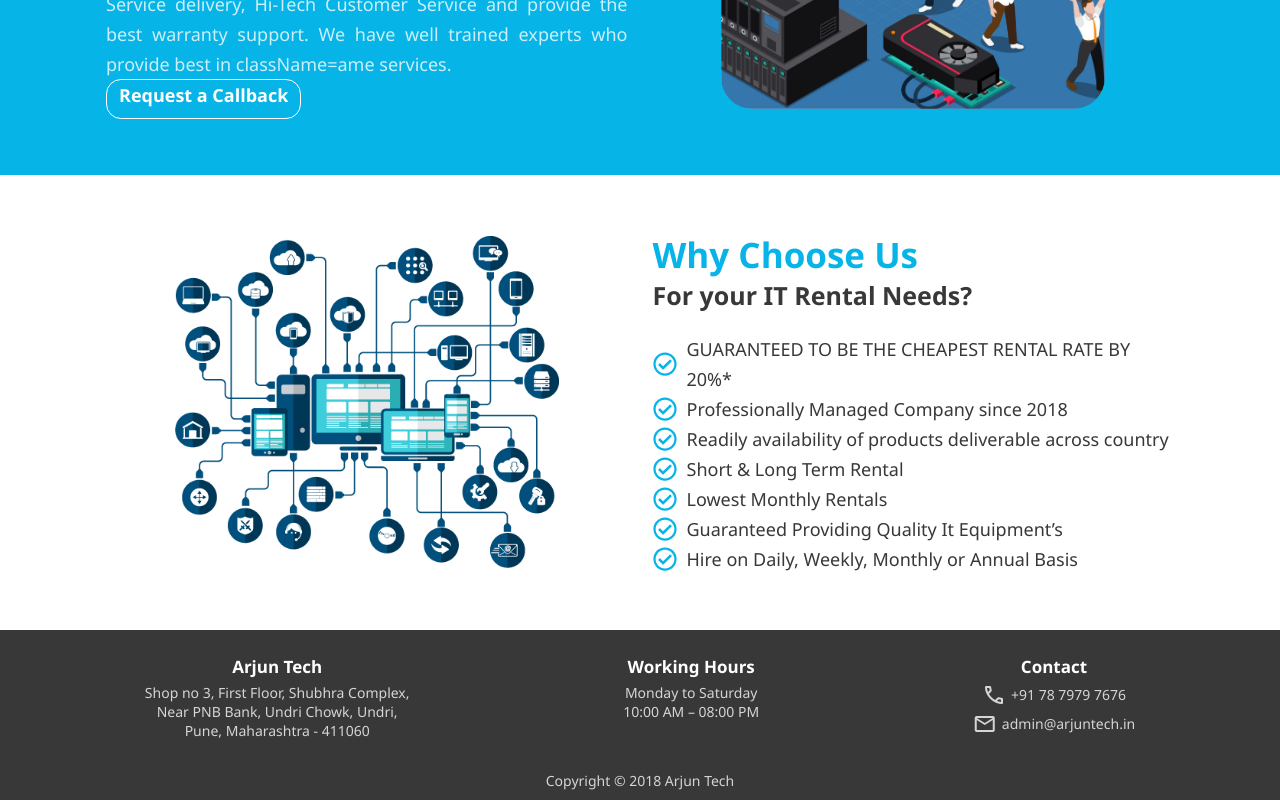
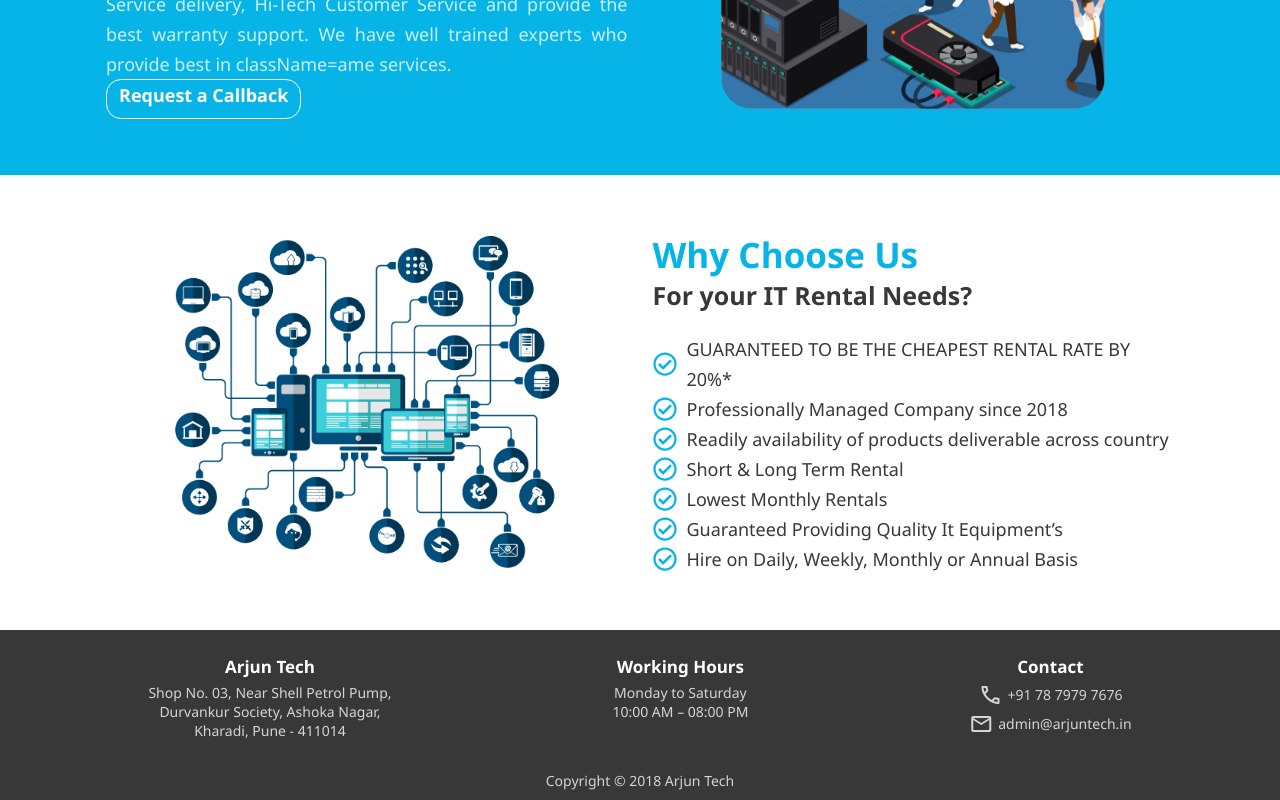
Before and after one commit to ashishmisal23/arjun-tech, a React (Create React App) app: page / in a window 1280 px wide. Shown: the part 467-1267 px from the top of the page. Built offline with nearby package versions, Linux system fonts and the light colour scheme; the HTML template or start-up script is replaced by a standard one.

Commit message:
Footer Changed and Address Changes

```diff
--- a/src/Components/Footer.js
+++ b/src/Components/Footer.js
@@ -10,9 +10,9 @@ const Footer = () => {
                 <div className="column-1">
                     <h3 className="white-color">Arjun Tech</h3>
                     <p className="dim2-white-color">
-                        Shop no 3, First Floor, Shubhra Complex, <br />
-                        Near PNB Bank, Undri Chowk, Undri,<br />
-                        Pune, Maharashtra - 411060
+                        Shop No. 03, Near Shell Petrol Pump, <br />
+                        Durvankur Society, Ashoka Nagar, <br />
+                        Kharadi, Pune - 411014
                     </p>
 
 
```
